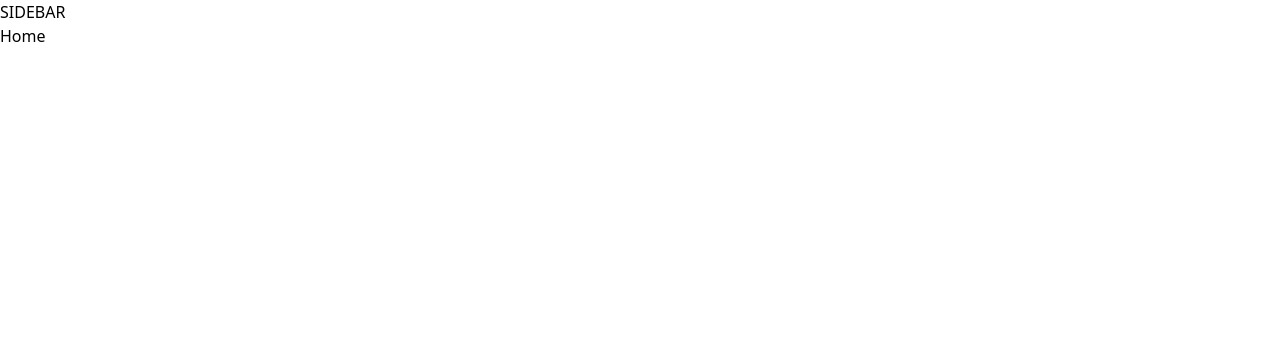
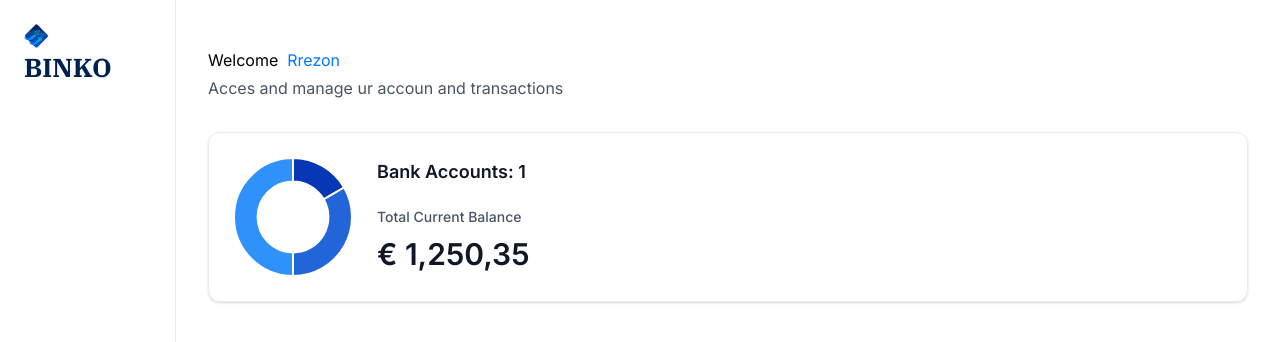
Before and after one commit to RrezonCurraj/Binko-Banking-App, a Next.js app: page / in a window 1280 px wide. Shown: the top 342 px of the page. Built offline with nearby package versions, Linux system fonts and the light colour scheme.

Commit message:
implement sidebar

```diff
--- a/app/(root)/layout.tsx
+++ b/app/(root)/layout.tsx
@@ -1,12 +1,14 @@
+import Sidebar from "@/components/Sidebar";
+
 export default function RootLayout({
   children,
 }: Readonly<{
   children: React.ReactNode;
 }>) {
+  const loggedIn = { firstBame: "Rrezon", lastName: "Curraj" };
   return (
-    <main>
-      {" "}
-      SIDEBAR
+    <main className="flex h-screen w-full font-inter">
+      <Sidebar user={loggedIn} />
       {children}
     </main>
   );
--- a/app/(root)/page.tsx
+++ b/app/(root)/page.tsx
@@ -1,7 +1,27 @@
-import React from "react";
+import HeaderBox from "@/components/HeaderBox";
+import TotalBalanceBox from "@/components/TotalBalanceBox";
 
 const Home = () => {
-  return <div>Home</div>;
+  const looggedIn = { firstName: "Rrezon" };
+  return (
+    <section className="home">
+      <div className="home-content">
+        <header className="home-header">
+          <HeaderBox
+            type="greeting"
+            title="Welcome"
+            user={looggedIn.firstName || "Guest"}
+            subtext="Acces and manage ur accoun and transactions "
+          />
+          <TotalBalanceBox
+            accounts={[]}
+            totalBanks={[1]}
+            totalCurrentBalance={1250.35}
+          />
+        </header>
+      </div>
+    </section>
+  );
 };
 
 export default Home;
--- /dev/null
+++ b/components/AnimatedCounter.tsx
@@ -0,0 +1,12 @@
+"use client";
+import CountUp from "react-countup";
+
+const AnimatedCounter = ({ amount }: { amount: number }) => {
+  return (
+    <div className="w-full">
+      <CountUp decimal="," decimals={2} prefix="€ " end={amount} />
+    </div>
+  );
+};
+
+export default AnimatedCounter;
--- /dev/null
+++ b/components/DoughnutChart.tsx
@@ -0,0 +1,33 @@
+"use client";
+import { Chart as ChartJS, ArcElement, Tooltip, Legend } from "chart.js";
+import { Doughnut } from "react-chartjs-2";
+
+ChartJS.register(ArcElement, Tooltip, Legend);
+
+const DoughnutChart = ({ accounts }: DoughnutChartProps) => {
+  const data = {
+    datasets: [
+      {
+        label: "Banks",
+        data: [1250, 2500, 3750],
+        backgroundColor: ["#0737b6", "#2265d8", "#2f91fa"],
+      },
+    ],
+    labels: ["Bank1", "Bank 2", "Bank 3"],
+  };
+  return (
+    <Doughnut
+      data={data}
+      options={{
+        cutout: "60%",
+        plugins: {
+          legend: {
+            display: false,
+          },
+        },
+      }}
+    />
+  );
+};
+
+export default DoughnutChart;
--- /dev/null
+++ b/components/HeaderBox.tsx
@@ -0,0 +1,22 @@
+import React from "react";
+
+const HeaderBox = ({
+  type = "title",
+  subtext,
+  user,
+  title,
+}: HeaderBoxProps) => {
+  return (
+    <div className="header-box">
+      <h1 className="header-box--title">
+        {title}
+        {type === "greeting" && (
+          <span className="text-bankGradient">&nbsp; {user}</span>
+        )}
+      </h1>
+      <p className="header-box-subtext">{subtext}</p>
+    </div>
+  );
+};
+
+export default HeaderBox;
--- /dev/null
+++ b/components/Sidebar.tsx
@@ -0,0 +1,31 @@
+import Link from "next/link";
+import Image from "next/image";
+import { sidebarLinks } from "@/constants";
+
+const Sidebar = ({ user }: SiderbarProps) => {
+  return (
+    <section className="sidebar">
+      <nav className="flex flex-col gap-4">
+        <Link href="/" className="mb-12 cursor-pointer items-center gap-2">
+          <Image
+            src="/icons/logo.svg"
+            width={34}
+            height={34}
+            alt="Binko Logo"
+            className="size-[24px] max-xl:size-14"
+          />
+          <h1 className="sidebar-logo">BINKO</h1>
+        </Link>
+        {sidebarLinks.map((item) => {
+          return (
+            <Link href={item.route} key={item.label}>
+              {item.label}
+            </Link>
+          );
+        })}
+      </nav>
+    </section>
+  );
+};
+
+export default Sidebar;
--- /dev/null
+++ b/components/TotalBalanceBox.tsx
@@ -0,0 +1,28 @@
+import AnimatedCounter from "./AnimatedCounter";
+import DoughnutChart from "./DoughnutChart";
+
+const TotalBalanceBox = ({
+  accounts = [],
+  totalBanks,
+  totalCurrentBalance,
+}: TotlaBalanceBoxProps) => {
+  return (
+    <section className="total-balance">
+      <div className="total-balance-chart">
+        <DoughnutChart accounts={accounts} />
+      </div>
+      <div className="flex flex-col gap-6">
+        <h2 className="header-2">Bank Accounts: {totalBanks}</h2>
+
+        <div className="flex flex-col gap-2">
+          <p className="total-balance-label">Total Current Balance</p>
+          <div className="total-balance-amount flex-cen ter gap-2">
+            <AnimatedCounter amount={totalCurrentBalance} />
+          </div>
+        </div>
+      </div>
+    </section>
+  );
+};
+
+export default TotalBalanceBox;
--- a/package.json
+++ b/package.json
@@ -11,11 +11,15 @@
   "dependencies": {
     "@radix-ui/react-slot": "^1.1.2",
     "@tailwindcss/postcss": "^4.1.3",
+    "chart.js": "^4.4.9",
     "class-variance-authority": "^0.7.1",
     "clsx": "^2.1.1",
     "lucide-react": "^0.487.0",
     "next": "^15.2.4",
+    "query-string": "^9.1.1",
     "react": "^19.0.0",
+    "react-chartjs-2": "^5.3.0",
+    "react-countup": "^6.5.3",
     "react-dom": "^19.0.0",
     "tailwind-merge": "^3.2.0",
     "tailwindcss-animate": "^1.0.7"
```
Also changed, not shown: 1 other file (tests, documents, lock files or other folders).
